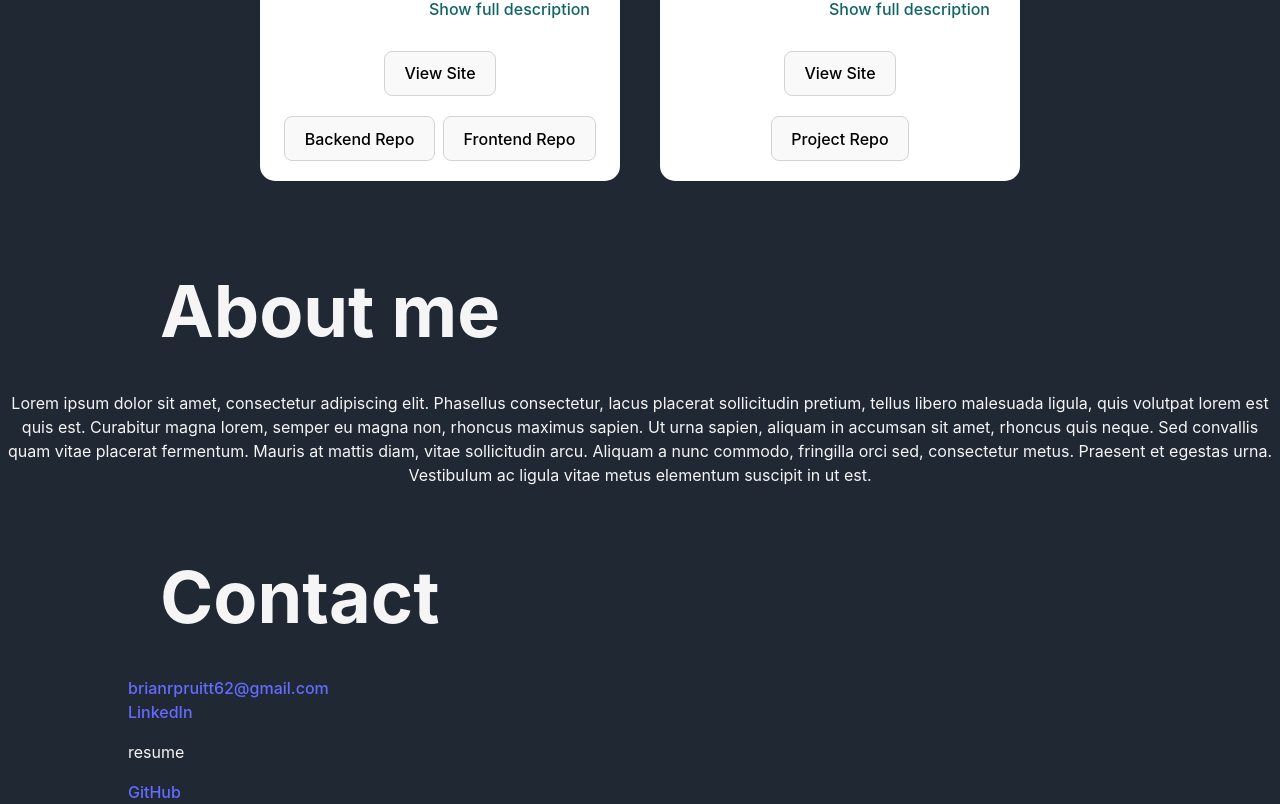
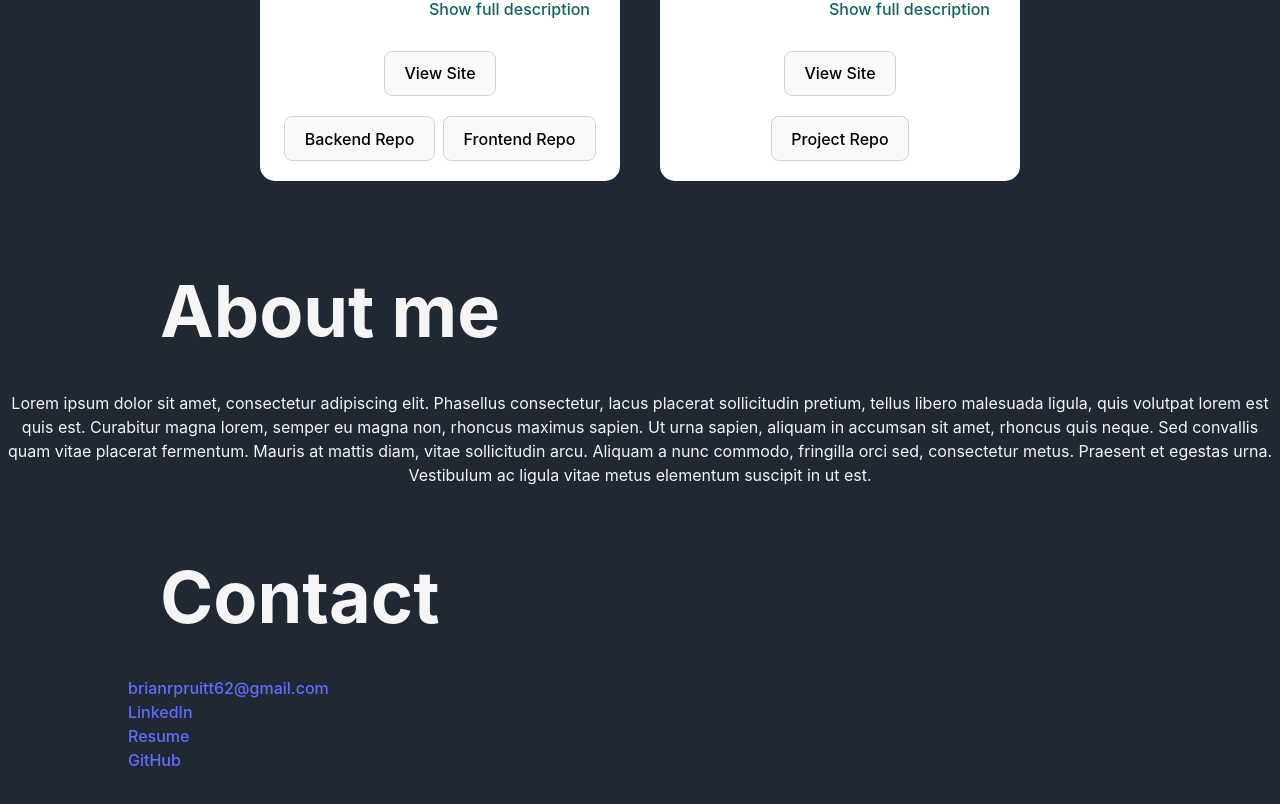
Before and after one commit to bpruitt63/portfolio, a React (Vite) app: page / in a window 1280 px wide. Shown: the part 1742-2546 px from the top of the page. After the commit the page ends 2514 px from the top, so only its background shows below. Built offline with nearby package versions, Linux system fonts and the light colour scheme; a web font is replaced by a local one.

Commit message:
added resume link

```diff
--- a/src/Contact.jsx
+++ b/src/Contact.jsx
@@ -9,10 +9,22 @@ function Contact() {
             <div id='contact' className='pageAnchor'></div>
             <h2 className='sectionTitle'>Contact</h2>
             <div className='contact'>
-                <a href={`mailto:${aboutMe.email}`}>{aboutMe.email}</a>
-                <a href={aboutMe.linkedIn}>LinkedIn</a>
-                <p>resume</p>
-                <a href={aboutMe.github}>GitHub</a>
+                <a href={`mailto:${aboutMe.email}`}
+                    target='blank'>
+                        {aboutMe.email}
+                </a>
+                <a href={aboutMe.linkedIn}
+                    target='blank'>
+                    LinkedIn
+                </a>
+                <a href='/src/brian_pruitt_resume.pdf'
+                    target='blank'>
+                    Resume
+                </a>
+                <a href={aboutMe.github}
+                    target='blank'>
+                    GitHub
+                </a>
             </div>
         </>
     );
```
Also changed, not shown: 1 other file (tests, documents, lock files or other folders).
